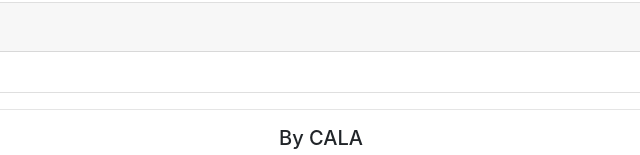
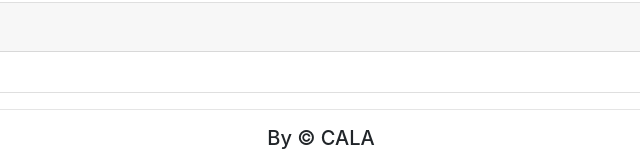
Before and after one commit to carmenobied/NYT_search, a plain HTML site: page index.html in a window 1280 px wide. Shown: the part 784-939 px from the top of the page, 319-959 px from the left. Drawn offline with nearby package versions, Linux system fonts and the light colour scheme.

Commit message:
wrote README.md, created demo gif of app functionality and linked to it in README.md file, added copyright to CALA in index.html file, reviewed script.js

```diff
--- a/index.html
+++ b/index.html
@@ -71,7 +71,7 @@
           <!-- Line Break followed by closing -->
           <hr>
             <h5 class="text-center" id='footer'>
-                By CALA
+                By &copy; CALA
             </h5>
         </div>
       </div>
```
Also changed, not shown: script.js (line endings or trailing spaces), 2 other files.
